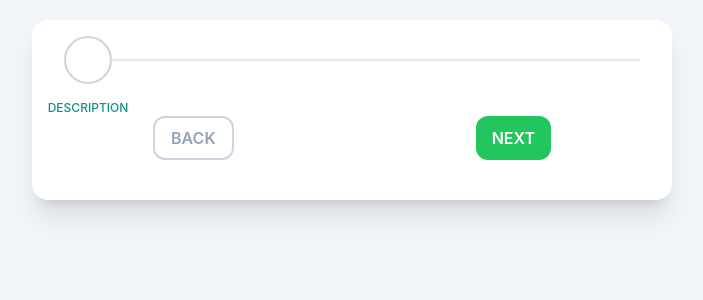
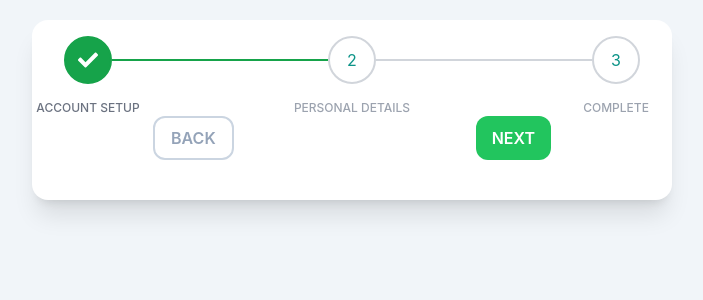
Before and after one commit to RakshaPawar108/pocketchallenge, a React (Create React App) app: page / in a window 1280 px wide. Shown: the top 300 px of the page, without its empty margins (288-991 px from the left). Built offline with nearby package versions, Linux system fonts and the light colour scheme.

Commit message:
feat: display details of stepper acc to data

```diff
--- a/src/components/Stepper/Stepper.jsx
+++ b/src/components/Stepper/Stepper.jsx
@@ -1,16 +1,112 @@
-export const Stepper = () => {
-  const displaySteps = (
-    <div className="flex w-full items-center">
-      <div className="relative flex flex-col items-center text-teal-600">
-        <div className="rounded-full transition duration-500 ease-in-out border-2 border-gray-300 h-12 w-12 flex items-center justify-center py-3"></div>
-        <div className="absolute top-0 text-center mt-16 w-32 text-xs font-medium uppercase">
-          Description
+import { useEffect, useRef, useState } from "react";
+import { FaCheck } from "react-icons/fa";
+
+export const Stepper = ({ steps, currentStep }) => {
+  const [newStep, setNewStep] = useState([]);
+  const stepsRef = useRef();
+
+  const updateStep = (stepNumber, steps) => {
+    const newSteps = [...steps];
+    let count = 0;
+
+    while (count < newSteps.length) {
+      // current step
+      if (count === stepNumber) {
+        newSteps[count] = {
+          ...newSteps[count],
+          highlighted: true,
+          selected: true,
+          completed: true,
+        };
+        count++;
+      }
+      // Step completed
+      else if (count < stepNumber) {
+        newSteps[count] = {
+          ...newSteps[count],
+          highlighted: false,
+          selected: true,
+          completed: true,
+        };
+        count++;
+      }
+      // Step Pending
+      else {
+        newSteps[count] = {
+          ...newSteps[count],
+          highlighted: false,
+          selected: false,
+          completed: false,
+        };
+        count++;
+      }
+    }
+
+    return newSteps;
+  };
+
+  useEffect(() => {
+    const stepState = steps.map((step, index) =>
+      Object.assign(
+        {},
+        {
+          description: step,
+          completed: false,
+          highlighted: index === 0 ? true : false,
+          selected: index === 0 ? true : false,
+        }
+      )
+    );
+
+    stepsRef.current = stepState;
+    const current = updateStep(currentStep - 1, stepsRef.current);
+    setNewStep(current);
+  }, [steps, currentStep]);
+
+  const displaySteps = newStep.map((step, index) => {
+    return (
+      <div
+        key={index}
+        className={
+          index !== newStep.length - 1
+            ? "flex w-full items-center"
+            : "flex items-center"
+        }
+      >
+        <div className="relative flex flex-col items-center text-teal-600">
+          <div
+            className={`rounded-full transition duration-500 ease-in-out border-2 border-gray-300 h-12 w-12 flex items-center justify-center py-3 ${
+              step.selected
+                ? "bg-green-600 text-white font-bold border border-green-600"
+                : ""
+            }`}
+          >
+            {step.completed ? (
+              <span className="text-white font-bold text-xl">
+                <FaCheck />
+              </span>
+            ) : (
+              index + 1
+            )}
+          </div>
+          <div
+            className={`absolute top-0 text-center mt-16 w-32 text-xs font-medium uppercase ${
+              step.highlighted ? "text-gray-500" : "text-gray-400"
+            }`}
+          >
+            {step.description}
+          </div>
         </div>
+        {/* Line */}
+        <div
+          className={`flex-auto border-t-2 transition duration-500 ease-in-out ${
+            step.completed ? "border-green-600" : "border-gray-300"
+          }`}
+        ></div>
       </div>
-      {/* Line */}
-      <div className="flex-auto border-t-2 transition duration-500 ease-in-out"></div>
-    </div>
-  );
+    );
+  });
+
   return (
     <div className="mx-4 p-4 flex justify-between items-center">
       {displaySteps}
```
